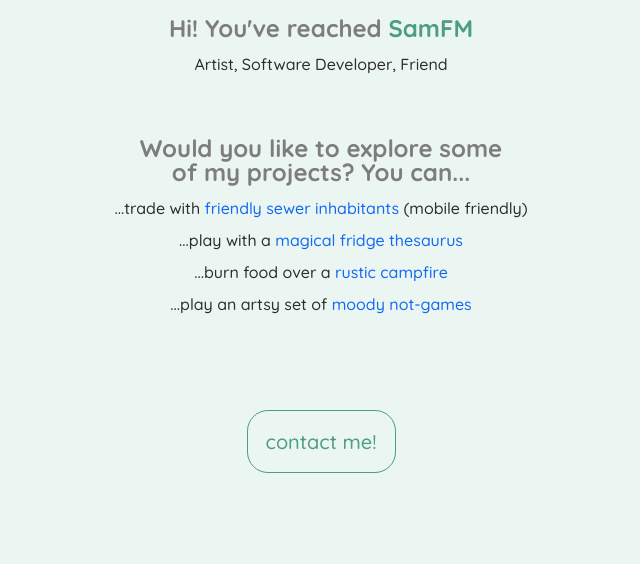
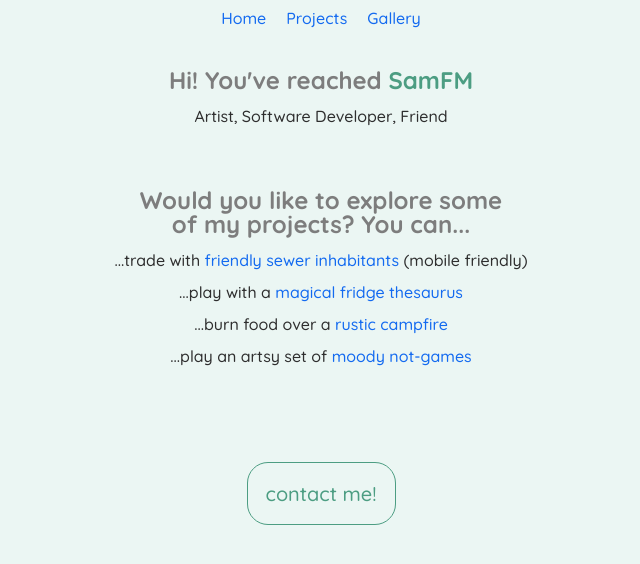
Before and after one commit to Samtfm/samfm-react, a React (Create React App) app: page / in a window 1280 px wide. Shown: the top 564 px of the page, without its empty margins (319-959 px from the left). Built offline with nearby package versions, Linux system fonts and the light colour scheme.

Commit message:
enable nav

```diff
--- a/src/App.js
+++ b/src/App.js
@@ -12,7 +12,7 @@ import pictures from './pictures'
 function App() {
   return (
     <Router>
-      <br />
+      <Nav />
       <Switch>
         <Route path="/projects">
           <div> Projects </div>
```
